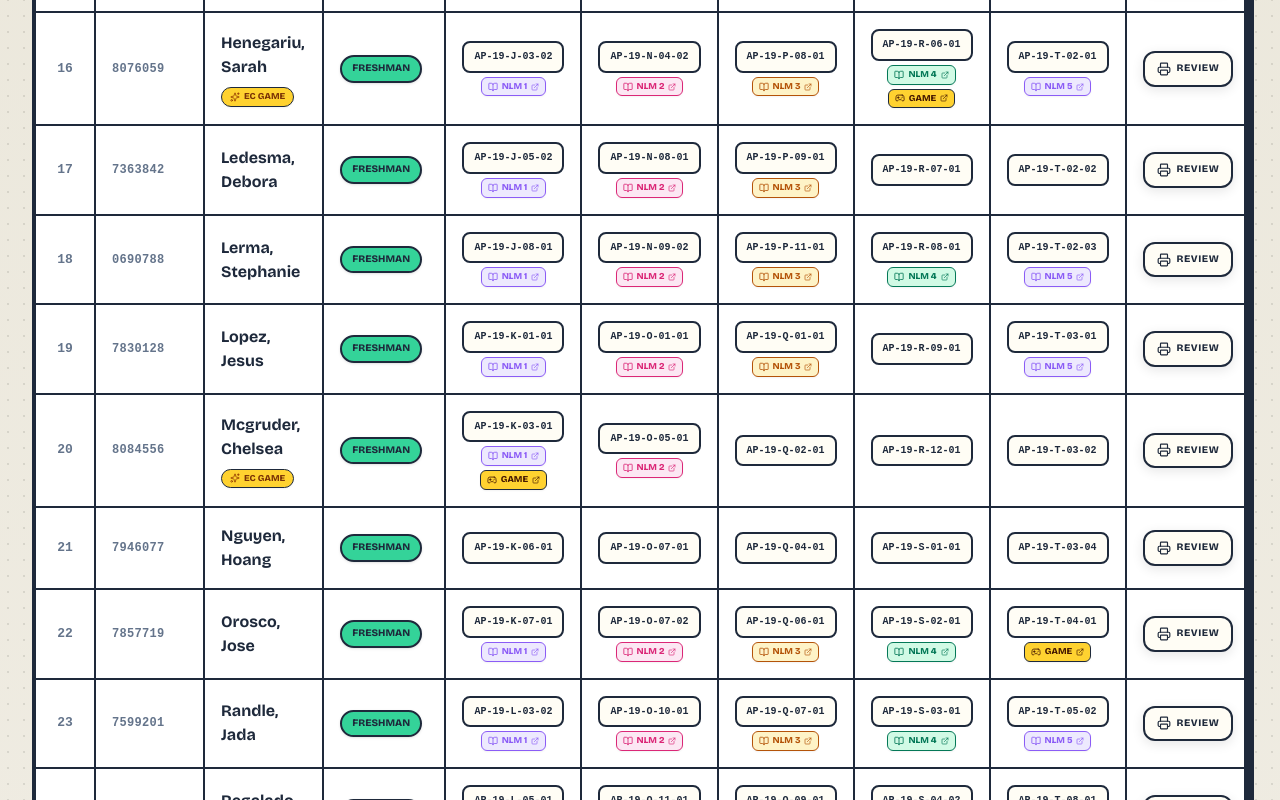
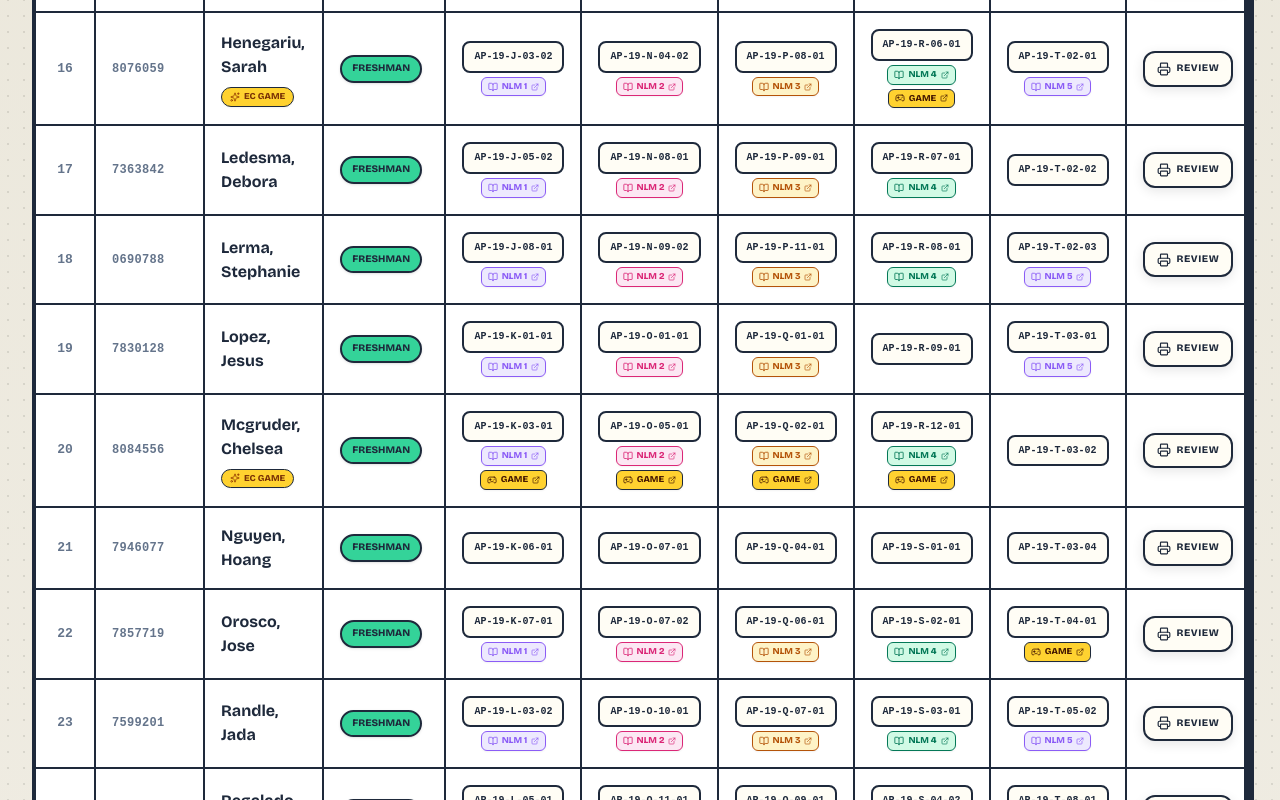
Before and after one commit to victogarcia4/ap2-notebook-lm-fall2026, a React (Vite) app: page / in a window 1280 px wide. Shown: the part 4360-5160 px from the top of the page. Built offline with nearby package versions, Linux system fonts and the light colour scheme; a web font is replaced by a local one.

Commit message:
feat: add student games and notebooks
Register new extra credit interactive AI games and educational notebooks for students, and update exam topic metadata in the data layer.

```diff
--- a/data/games.json
+++ b/data/games.json
@@ -31,5 +31,38 @@
     "topic": "Fluid/Acid-Base — Osmosis Rx, IV Fluid Tonicity & Clinical Fluid Management (Extra Credit)",
     "description": "Extra Credit Interactive AI Game: Clinical fluid therapy simulation challenging learners to manage IV fluid tonicity, osmotic shifts across ICF/ECF, and cellular volume equilibrium.",
     "createdAt": "2026-10-02"
+  },
+  {
+    "id": "game-mcgruder-chelsea-alveoli-and-roses",
+    "title": "Alveoli & Roses: Respiratory Membrane Quest",
+    "url": "https://alveoli-and-roses.lovable.app/",
+    "author": "Mcgruder, Chelsea",
+    "role": "student",
+    "examId": "exam2",
+    "topic": "Respiratory — Microscopic Anatomy & Respiratory Membrane Quest (Extra Credit)",
+    "description": "Extra Credit Interactive AI Game: Respiratory gas exchange adventure built on Lovable exploring alveoli microstructure, surfactant, and blood-air diffusion barriers.",
+    "createdAt": "2026-11-06"
+  },
+  {
+    "id": "game-mcgruder-chelsea-metabolism-mystery",
+    "title": "Metabolism Mystery Quest",
+    "url": "https://metabolism-mystery-quest.lovable.app/",
+    "author": "Mcgruder, Chelsea",
+    "role": "student",
+    "examId": "exam3",
+    "topic": "Metabolism — Cellular Respiration & ATP Pathways Mystery Quest (Extra Credit)",
+    "description": "Extra Credit Interactive AI Game: Biochemical mystery quest built on Lovable deciphering glycolysis, Krebs cycle, and electron transport chain yields.",
+    "createdAt": "2026-11-06"
+  },
+  {
+    "id": "game-mcgruder-chelsea-bladder-reflex-bloom",
+    "title": "Bladder Reflex Bloom Quest",
+    "url": "https://bladder-reflex-bloom-quest.lovable.app/",
+    "author": "Mcgruder, Chelsea",
+    "role": "student",
+    "examId": "exam4",
+    "topic": "Urinary — Micturition Reflex & Autonomic Pathways Bloom Quest (Extra Credit)",
+    "description": "Extra Credit Interactive AI Game: Interactive urinary tract bloom quest built on Lovable mastering detrusor innervation, internal/external sphincter mechanics, and pontine control.",
+    "createdAt": "2026-11-06"
   }
 ]
--- a/data/notebooks.json
+++ b/data/notebooks.json
@@ -746,5 +746,60 @@
     "topic": "Fluid/Acid-Base — Thirst Triggers & ADH Output (AP-19-S-02-01)",
     "description": "Summarize thirst triggers (hypothalamic osmoreceptors, blood pressure drop) and systemic ADH output.",
     "createdAt": "2026-11-01"
+  },
+  {
+    "id": "notebook-mcgruder-chelsea-exam3",
+    "title": "Metabolism: Glycolysis, Citric Acid Cycle & ETC NotebookLM (AP-19-Q-02-01)",
+    "url": "https://notebook.google.com/notebook/701c2335-36ae-4a80-8dac-d7426931e69f",
+    "author": "Mcgruder, Chelsea",
+    "role": "student",
+    "examId": "exam3",
+    "topic": "Metabolism — Cellular Respiration & ATP Yields (AP-19-Q-02-01)",
+    "description": "Detail net yields, cellular locations, and mechanisms of Glycolysis, Citric Acid Cycle, and ETC.",
+    "createdAt": "2026-11-06"
+  },
+  {
+    "id": "notebook-mcgruder-chelsea-exam4",
+    "title": "Micturition Reflex & Autonomic Pathways NotebookLM (AP-19-R-12-01)",
+    "url": "https://notebook.google.com/notebook/b4b841b3-95a6-4261-afb7-463044515de1",
+    "author": "Mcgruder, Chelsea",
+    "role": "student",
+    "examId": "exam4",
+    "topic": "Urinary — Micturition Reflex & Autonomic Pathways (AP-19-R-12-01)",
+    "description": "Detail mechanical steps and autonomic pathways of the micturition reflex.",
+    "createdAt": "2026-11-06"
+  },
+  {
+    "id": "notebook-escamilla-desteny-exam4",
+    "title": "Chemical Buffer Systems: Bicarbonate, Phosphate & Protein NotebookLM (AP-19-S-04-02)",
+    "url": "https://notebook.google.com/notebook/12056c8b-5c97-4a3c-877c-eaadae907c28",
+    "author": "Escamilla, Desteny",
+    "role": "student",
+    "examId": "exam4",
+    "topic": "Fluid/Acid-Base — Chemical Buffer Systems (AP-19-S-04-02)",
+    "description": "Describe molecular behavior of bicarbonate, phosphate, and protein buffer systems.",
+    "createdAt": "2026-11-06"
+  },
+  {
+    "id": "notebook-ledesma-debora-exam4",
+    "title": "Filtration Membrane & Net GFR Pressures NotebookLM (AP-19-R-07-01)",
+    "url": "https://notebook.google.com/notebook/25dcd47c-ddb5-4a75-aad1-7404bf56cdc5",
+    "author": "Ledesma, Debora",
+    "role": "student",
+    "examId": "exam4",
+    "topic": "Urinary — Filtration Membrane & Net GFR (AP-19-R-07-01)",
+    "description": "Analyze structural layers of the filtration membrane and local pressures establishing net GFR.",
+    "createdAt": "2026-11-06"
+  },
+  {
+    "id": "notebook-sallam-noor-exam4",
+    "title": "Respiratory vs Renal Acid-Base Compensation Speed NotebookLM (AP-19-S-04-03)",
+    "url": "https://notebook.google.com/notebook/b4b841b3-95a6-4261-afb7-463044515de1",
+    "author": "Sallam, Noor",
+    "role": "student",
+    "examId": "exam4",
+    "topic": "Fluid/Acid-Base — Respiratory vs Renal Compensation (AP-19-S-04-03)",
+    "description": "Contrast speed and efficiency of respiratory compensation vs renal excretion of acid load.",
+    "createdAt": "2026-11-06"
   }
 ]
--- a/src/data/students.ts
+++ b/src/data/students.ts
@@ -140,10 +140,17 @@ export const defaultStudents: Student[] = [
       topic: "Metabolism",
       desc: "Describe hypothalamic set-points, shivering, vasodilation, and core thermal feedback."
     },
+    exam4: {
+      id: "AP-19-S-04-02",
+      chap: "20",
+      topic: "Fluid/Acid-Base",
+      desc: "Describe molecular behavior of bicarbonate, phosphate, and protein buffer systems."
+    },
     notebookLinks: {
       exam1: "https://notebook.google.com/notebook/93f3d840-015f-43a0-b874-903f109e95d8",
       exam2: "https://notebook.google.com/notebook/45cb6425-2192-4761-9707-1b846e0386d4",
-      exam3: "https://notebook.google.com/notebook/1789c188-eb88-4385-b978-a97081a8c86b"
+      exam3: "https://notebook.google.com/notebook/1789c188-eb88-4385-b978-a97081a8c86b",
+      exam4: "https://notebook.google.com/notebook/12056c8b-5c97-4a3c-877c-eaadae907c28"
     }
   },
   { id: "7768690", name: "Flores, Jaqueline", gradeBasis: "Graded", units: "4.00", plan: "Associate Degree - Associate of Science (AS)", level: "Freshman" },
@@ -283,10 +290,17 @@ export const defaultStudents: Student[] = [
       topic: "Digestive",
       desc: "Trace chemical breakdown and standard symport/facilitated absorption of carbohydrates and proteins."
     },
+    exam4: {
+      id: "AP-19-R-07-01",
+      chap: "21",
+      topic: "Urinary",
+      desc: "Analyze structural layers of the filtration membrane and local pressures establishing net GFR."
+    },
     notebookLinks: {
       exam1: "https://notebook.google.com/notebook/a27e856b-8195-4430-8273-34820328b2f7",
       exam2: "https://notebook.google.com/notebook/135702db-b081-47a1-9819-2b83b0c8203d",
-      exam3: "https://notebook.google.com/notebook/feb4241f-b326-4554-80ae-8a9cf8d52587"
+      exam3: "https://notebook.google.com/notebook/feb4241f-b326-4554-80ae-8a9cf8d52587",
+      exam4: "https://notebook.google.com/notebook/25dcd47c-ddb5-4a75-aad1-7404bf56cdc5"
     }
   },
   {
@@ -367,14 +381,40 @@ export const defaultStudents: Student[] = [
       topic: "Respiratory",
       desc: "Examine microscopic anatomy, cellular compositions, and properties of the respiratory membrane."
     },
+    exam3: {
+      id: "AP-19-Q-02-01",
+      chap: "18",
+      topic: "Metabolism",
+      desc: "Detail net yields, cellular locations, and mechanisms of Glycolysis, Citric Acid Cycle, and ETC."
+    },
+    exam4: {
+      id: "AP-19-R-12-01",
+      chap: "21",
+      topic: "Urinary",
+      desc: "Detail mechanical steps and autonomic pathways of the micturition reflex."
+    },
     notebookLinks: {
       exam1: "https://notebook.google.com/notebook/3953916c-8f1f-4bfa-a140-4afbeb9e0b36",
-      exam2: "https://notebook.google.com/notebook/5d0d1c2f-4ed6-44a2-a4c9-d9d143387f36"
+      exam2: "https://notebook.google.com/notebook/5d0d1c2f-4ed6-44a2-a4c9-d9d143387f36",
+      exam3: "https://notebook.google.com/notebook/701c2335-36ae-4a80-8dac-d7426931e69f",
+      exam4: "https://notebook.google.com/notebook/b4b841b3-95a6-4261-afb7-463044515de1"
     },
     gameLinks: {
       exam1: {
         title: "Rhythm Rescue: Code Crimson",
         url: "https://heart-rhythm-rangers.lovable.app/"
+      },
+      exam2: {
+        title: "Alveoli & Roses: Respiratory Membrane Quest",
+        url: "https://alveoli-and-roses.lovable.app/"
+      },
+      exam3: {
+        title: "Metabolism Mystery Quest",
+        url: "https://metabolism-mystery-quest.lovable.app/"
+      },
+      exam4: {
+        title: "Bladder Reflex Bloom Quest",
+        url: "https://bladder-reflex-bloom-quest.lovable.app/"
       }
     },
     extraCredit: {
@@ -544,10 +584,17 @@ export const defaultStudents: Student[] = [
       topic: "Digestive",
       desc: "List organs of the gastrointestinal tract and define ingestion, propulsion, mechanical digestion."
     },
+    exam4: {
+      id: "AP-19-S-04-03",
+      chap: "20",
+      topic: "Fluid/Acid-Base",
+      desc: "Contrast speed and efficiency of respiratory compensation vs renal excretion of acid load."
+    },
     notebookLinks: {
       exam1: "https://notebook.google.com/notebook/31d97b16-fb41-48af-91e4-102423fda3d3",
       exam2: "https://notebook.google.com/notebook/957e458b-fde2-4b50-bc2c-f3e0901b12d0?authuser=1",
-      exam3: "https://notebook.google.com/notebook/aabcc280-056f-47ac-b1db-c7c9a0d59458?authuser=1"
+      exam3: "https://notebook.google.com/notebook/aabcc280-056f-47ac-b1db-c7c9a0d59458?authuser=1",
+      exam4: "https://notebook.google.com/notebook/b4b841b3-95a6-4261-afb7-463044515de1"
     }
   },
   { id: "7917578", name: "Seda Sepulveda, Isaias", gradeBasis: "Graded", units: "4.00", plan: "Associate Degree - Associate of Science (AS)", level: "Freshman" },
```
